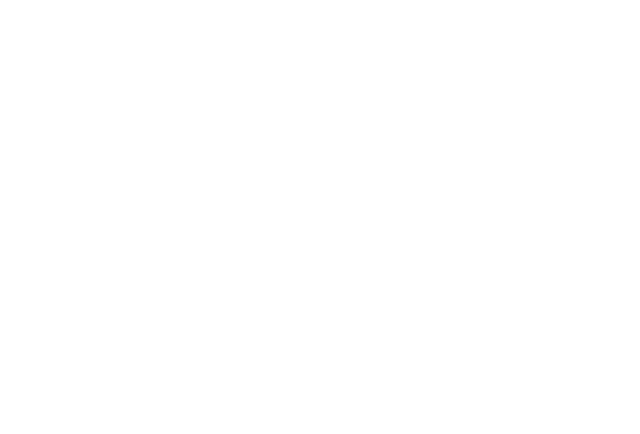
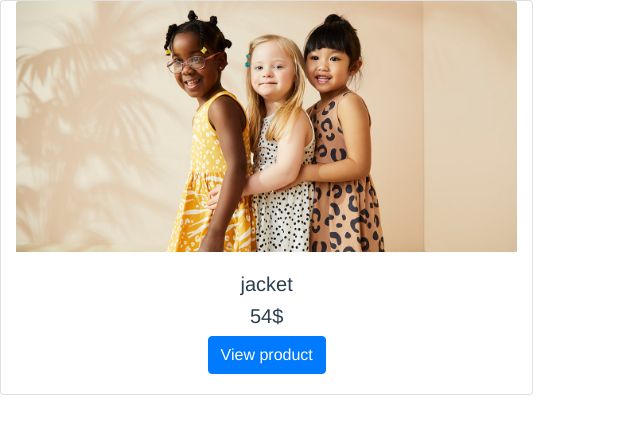
Before and after one commit to mahsaboostani/mahan-website-shopping, a Vue app: page /product/kids/1 in a window 1280 px wide. Before the commit this address had no page. Shown: the top 434 px of the page, without its empty margins (0-640 px from the left). Built offline with nearby package versions, Linux system fonts and the light colour scheme; data requests are answered from the project's data file.

Commit message:
create detail component and fetch every products detail

```diff
--- a/db.json
+++ b/db.json
@@ -2,7 +2,6 @@
   "women": [
     {
       "id": 1,
-<<<<<<< HEAD
       "title": "jacket",
       "image": "1.jpeg",
       "price": "54$"
@@ -168,10 +167,6 @@
       "title": "jacket",
       "image": "3.jpeg",
       "price": "54$"
-=======
-      "title": "json-server33",
-      "cover": "url('../assets/men.svg')"
->>>>>>> e7177ab308d46cad973346c877b40983d5b27a84
     }
   ]
 }
--- /dev/null
+++ b/src/components/ProductDetail.vue
@@ -0,0 +1,37 @@
+<template>
+  <router-link
+    :to="{
+      name: 'ProductCard',
+      params: { id: product.id, category: this.category },
+    }"
+  >
+    <div class="card d-flex flex-sm-wrap p-1">
+      <img
+        class="card-img-top"
+        :src="require(`@/assets/${category}/${product.image}`)"
+        :alt="product.title"
+      />
+      <div class="card-body">
+        <h5>{{ product.title }}</h5>
+        <h5>{{ product.price }}</h5>
+        <a href="#" class="btn btn-primary">View product</a>
+      </div>
+    </div>
+  </router-link>
+</template>
+
+<script>
+export default {
+  props: ["product", "category"],
+  name: "ProductDetail",
+};
+</script>
+<style scoped>
+.card {
+  border: 0;
+}
+.card img {
+  width: 500px;
+  height: 800px;
+}
+</style>
--- a/src/router/index.js
+++ b/src/router/index.js
@@ -1,6 +1,7 @@
 import { createRouter, createWebHistory } from "vue-router";
 import HomeView from "../views/HomeView.vue";
 import ListView from "../views/ListView.vue";
+import ProductCard from "../views/ProductCard.vue";
 
 const routes = [
   {
@@ -12,6 +13,12 @@
     path: "/products/:category",
     name: "ListView",
     component: ListView,
+    props: true,
+  },
+  {
+    path: "/product/:category/:id",
+    name: "ProductCard",
+    component: ProductCard,
     props: true,
   },
   // {
--- a/src/services/EventService.js
+++ b/src/services/EventService.js
@@ -8,3 +8,11 @@
     "Content-Type": "application/json",
   },
 });
+export default {
+  getEvents(category) {
+    return apiClient.get(category);
+  },
+  getEvent(category, id) {
+    return apiClient.get(category + "/" + id);
+  },
+};
--- a/src/views/ListView.vue
+++ b/src/views/ListView.vue
@@ -1,49 +1,34 @@
 <template>
-  <div class="row justify-content-center">
-    <div
-      class="card col-md-5 text-center m-3"
-      v-for="event in events"
-      :key="event.id"
-    >
-      <img
-        class="card-img-top"
-        :src="require(`@/assets/${category}/${event.image}`)"
-        :alt="event.title"
+  <div class="container">
+    <div class="row">
+      <ProductDetail
+        v-for="item in products"
+        :key="item.id"
+        :product="item"
+        :category="category"
       />
-      <div class="card-body">
-        <h5>{{ event.title }}</h5>
-        <h5>{{ event.price }}</h5>
-        <a href="#" class="btn btn-primary">Add to basket</a>
-      </div>
     </div>
-
-    <!-- <div
-      class="pic_sub z-index-master"
-      :style="`list-style-image: url(${loadImg(event.image)})`"
-      :alt="event.title"
-    ></div> -->
   </div>
 </template>
 
 <script>
-import { apiClient } from "./../services/EventService";
-import { useRoute } from "vue-router";
+import EventService from "./../services/EventService.js";
+import ProductDetail from "@/components/ProductDetail.vue";
 //const images = require.context("../assets", false, /\.svg$|\.jpg$/);
 export default {
   name: "ListView",
+  components: { ProductDetail },
   data() {
     return {
-      events: [],
+      products: [],
       category: "",
     };
   },
   created() {
-    const route = useRoute();
-    this.category = route.params.category;
-    apiClient
-      .get(this.category)
+    this.category = this.$route.params.category;
+    EventService.getEvents(this.category)
       .then((response) => {
-        this.events = response.data;
+        this.products = response.data;
       })
       .catch((error) => {
         console.log(error);
@@ -52,11 +37,11 @@
 };
 </script>
 <style scoped>
-.card {
+.row {
   border: 0;
 }
-.card-img-top {
-  width: 500;
+.col {
+  width: 300;
   height: 800px;
 }
 </style>
--- /dev/null
+++ b/src/views/ProductCard.vue
@@ -0,0 +1,36 @@
+<template>
+  <div v-if="product">
+    <div class="card col-md-5 text-center">
+      <img
+        class="card-img-top"
+        :src="require(`@/assets/${category}/${product.image}`)"
+        :alt="product.title"
+      />
+      <div class="card-body">
+        <h5>{{ product.title }}</h5>
+        <h5>{{ product.price }}</h5>
+        <a href="#" class="btn btn-primary">View product</a>
+      </div>
+    </div>
+  </div>
+</template>
+<script>
+import EventService from "./../services/EventService";
+export default {
+  props: ["id", "category"],
+  data() {
+    return {
+      product: null,
+    };
+  },
+  created() {
+    EventService.getEvent(this.category, this.id)
+      .then((response) => {
+        this.product = response.data;
+      })
+      .catch((error) => {
+        console.log(error);
+      });
+  },
+};
+</script>
```
Also changed, not shown: data.json (deleted).
